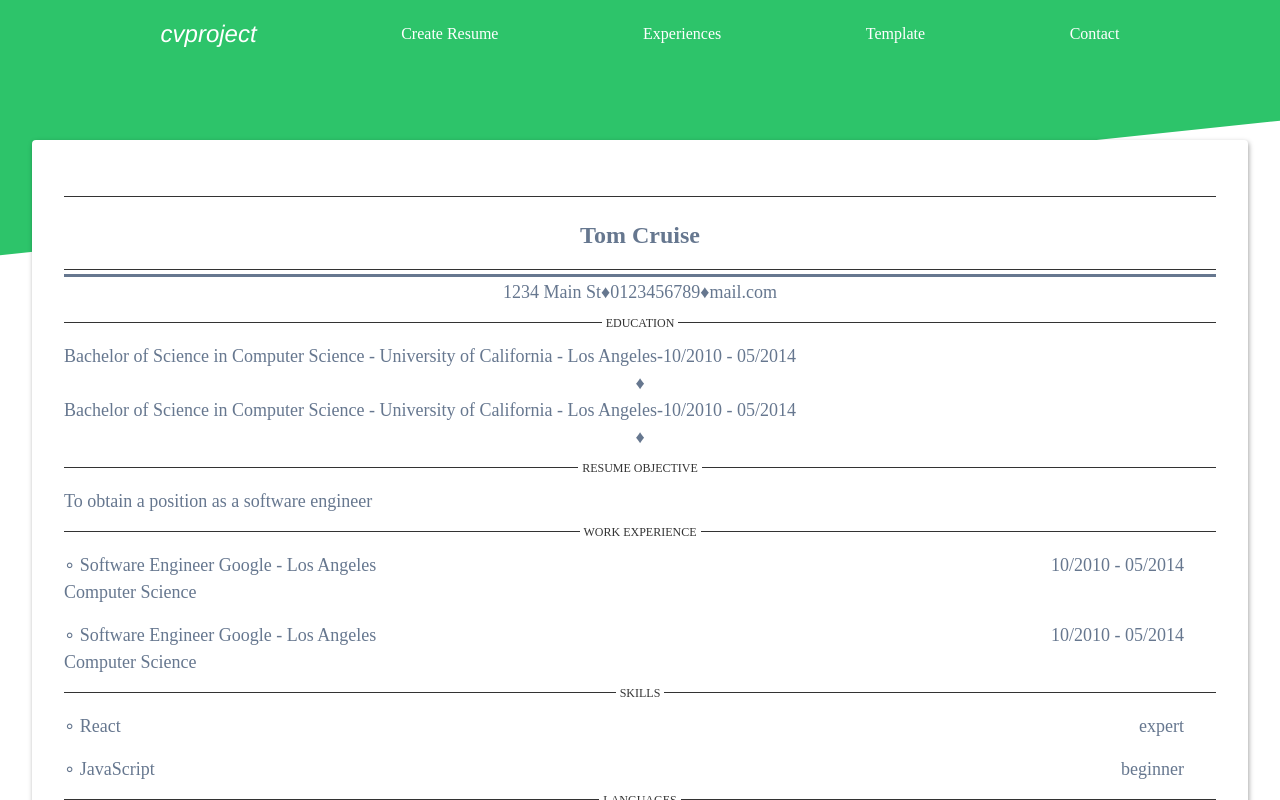
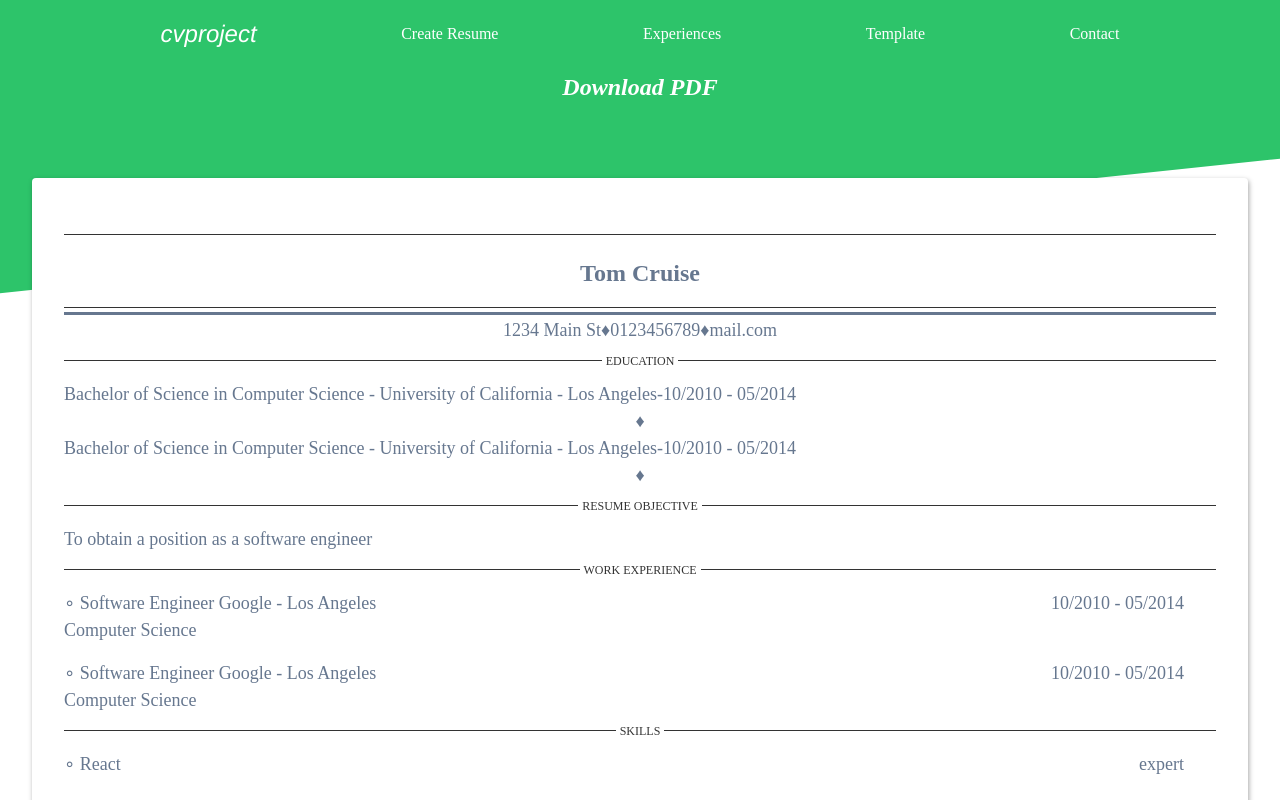
Before and after one commit to chucoyos/CV-application, a React (Vite) app: page /oslo in a window 1280 px wide. Shown: the top 800 px of the page. Built offline with nearby package versions, Linux system fonts and the light colour scheme.

Commit message:
Add download pdf feature

```diff
--- a/src/App.css
+++ b/src/App.css
@@ -535,12 +535,21 @@ p {
 	color: #fff;
 	padding: 8px;
 }
+.downloadBtn {
+	border: none;
+	background-color: var(--primary-color);
+	color: #fff;
+	cursor: pointer;
+	font-size: 24px;
+	font-weight: bold;
+	font-style: italic;
+}
 /* media queries */
 @media print {
 	/* print only html */
 	@page {
 		size: A4;
-		margin: 0;
+		margin: 0 32px 0 0;
 
 		h1,
 		h2,
--- a/src/components/NavBar.jsx
+++ b/src/components/NavBar.jsx
@@ -43,6 +43,16 @@ const NavBar = ({ path, text }) => {
 					<h1>Select template</h1>
 				</>
 			)}
+			{location.pathname === '/oslo' && (
+				<>
+					<button
+						className='downloadBtn'
+						onClick={() => window.print()}
+					>
+						Download PDF
+					</button>
+				</>
+			)}
 		</nav>
 	)
 }
--- a/src/components/Oslo.jsx
+++ b/src/components/Oslo.jsx
@@ -1,6 +1,15 @@
 import { Link } from 'react-router-dom'
 function Oslo(props) {
 	return (
+		<>
+			<div className='header'>
+				<button
+					className='downloadBtn'
+					onClick={() => window.print()}
+				>
+					Download PDF
+				</button>
+			</div>
 			<div
 				className='template tooltip'
 				id='oslo'
@@ -26,10 +35,6 @@ function Oslo(props) {
 								{edu.degree} in {edu.description} - {edu.school} - {edu.city}-
 								{edu.startDate} - {edu.endDate}
 							</p>
-
-						{/* <p className=''>
-							{edu.startDate} - {edu.endDate}
-						</p> */}
 							<p className='center'>♦</p>
 						</div>
 					))}
@@ -81,6 +86,7 @@ function Oslo(props) {
 					<span className='tooltipText'>Select template</span>
 				</Link>
 			</div>
+		</>
 	)
 }
 export default Oslo
--- a/src/components/Template.jsx
+++ b/src/components/Template.jsx
@@ -4,9 +4,6 @@ import Santiago from './Santiago'
 function Template(props) {
 	return (
 		<div className='templates'>
-			<div className='header'>
-				<h1>Select template</h1>
-			</div>
 			<Oslo
 				generalInfo={props.generalInfo}
 				education={props.education}
```
Lines whose indentation alone changed are shown as unchanged.
